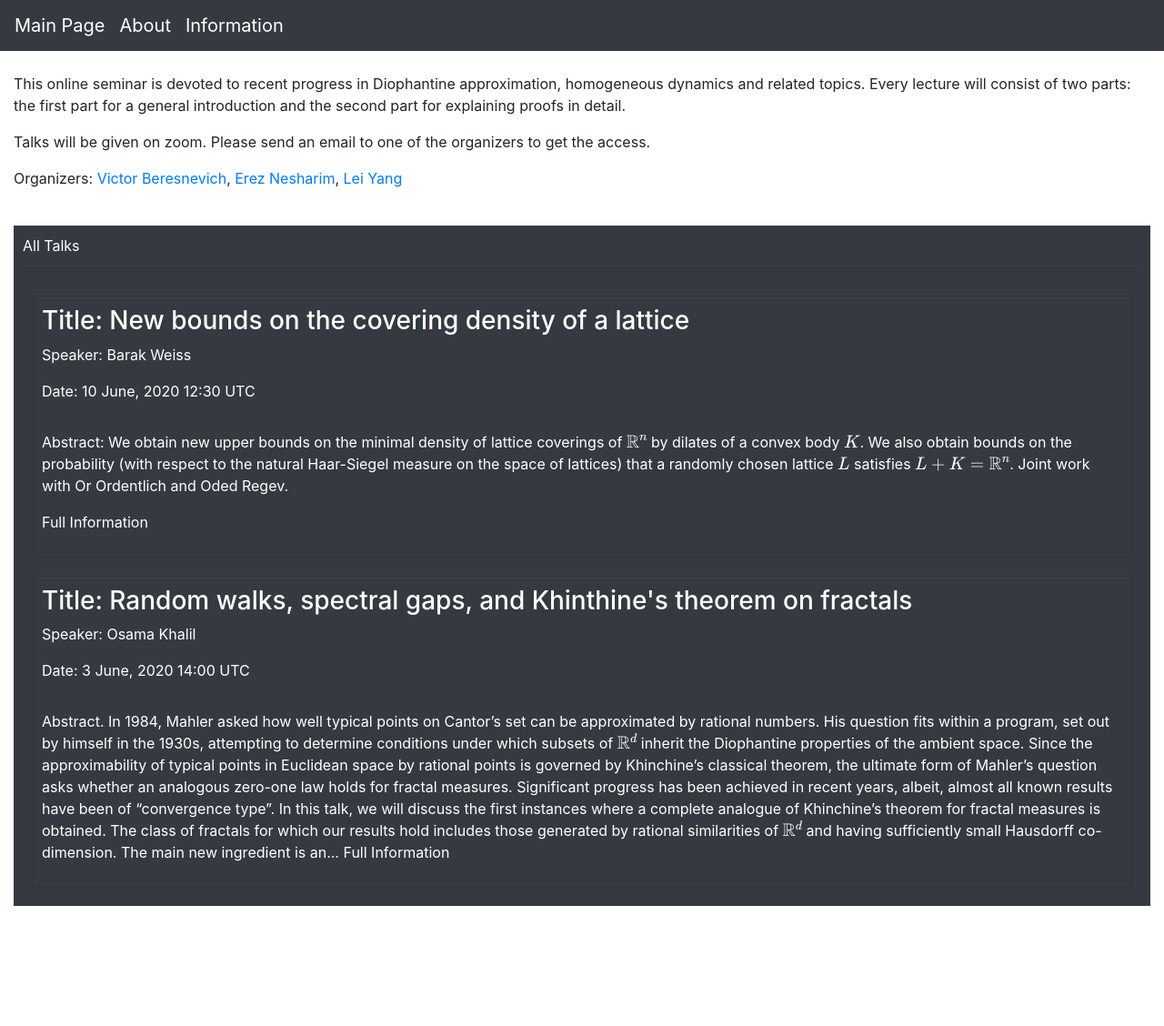
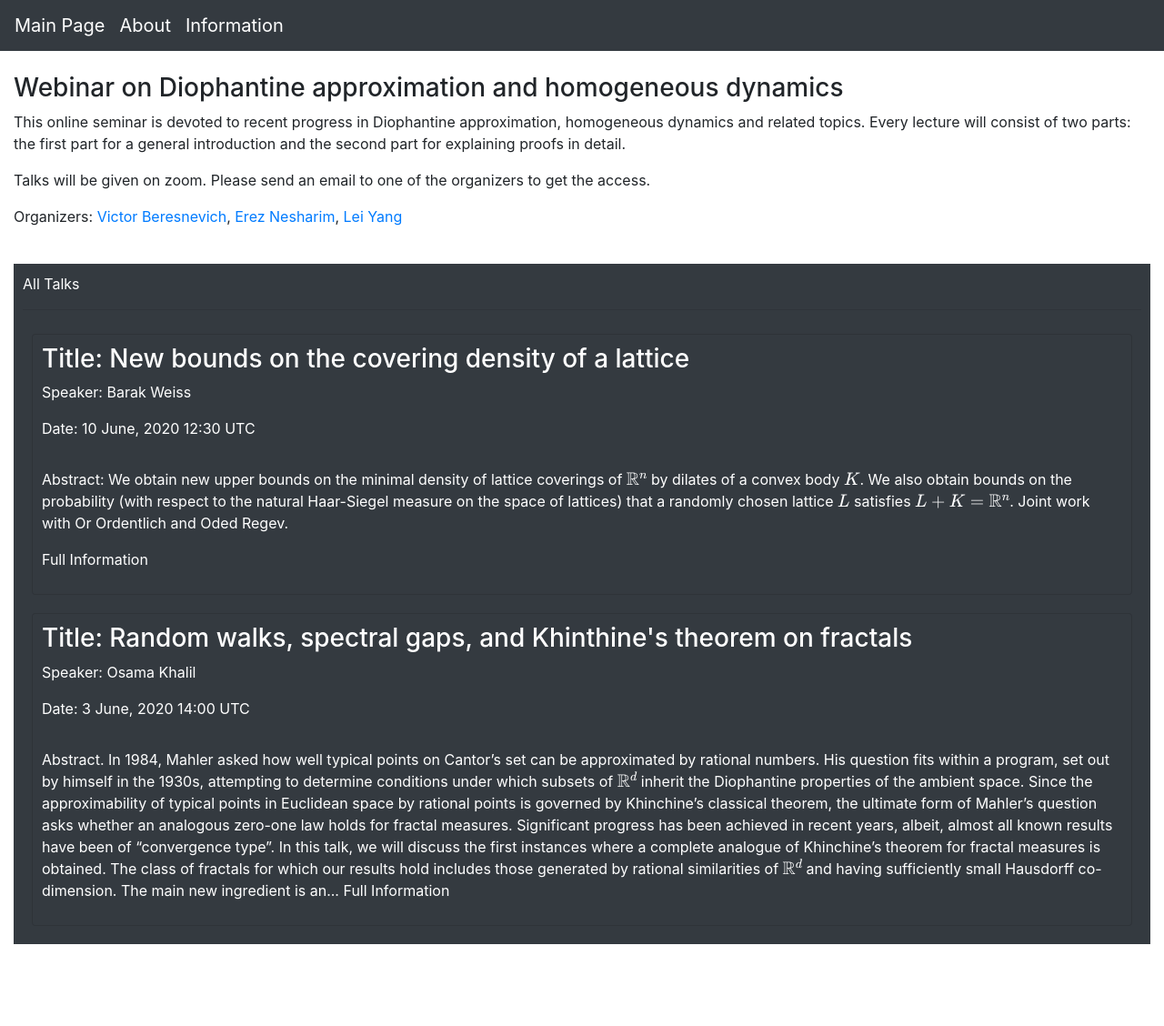
Before and after one commit to lively-cat-lover/DAHD-webinar, a Jekyll site: the page built from index.md, in a window 1280 px wide. Shown: the whole page at 91% size. Built offline with Jekyll 4.4.1, drawn with Linux system fonts in a browser that asks for light colours; formulas are drawn with MathJax 3; our own code applies the rules of GitHub Pages for plain Markdown files; before the commit the page ends 1086 px from its top, so only the background shows below that.

Commit message:
add title on home page

```diff
--- a/index.md
+++ b/index.md
@@ -5,6 +5,7 @@
 layout: page
 permalink: /
 ---
+### Webinar on Diophantine approximation and homogeneous dynamics
 
 This online seminar is devoted to recent progress in Diophantine approximation, homogeneous dynamics and related topics. Every lecture will consist of two parts: the first part for a general introduction and the second part for explaining proofs in detail.
 
```
